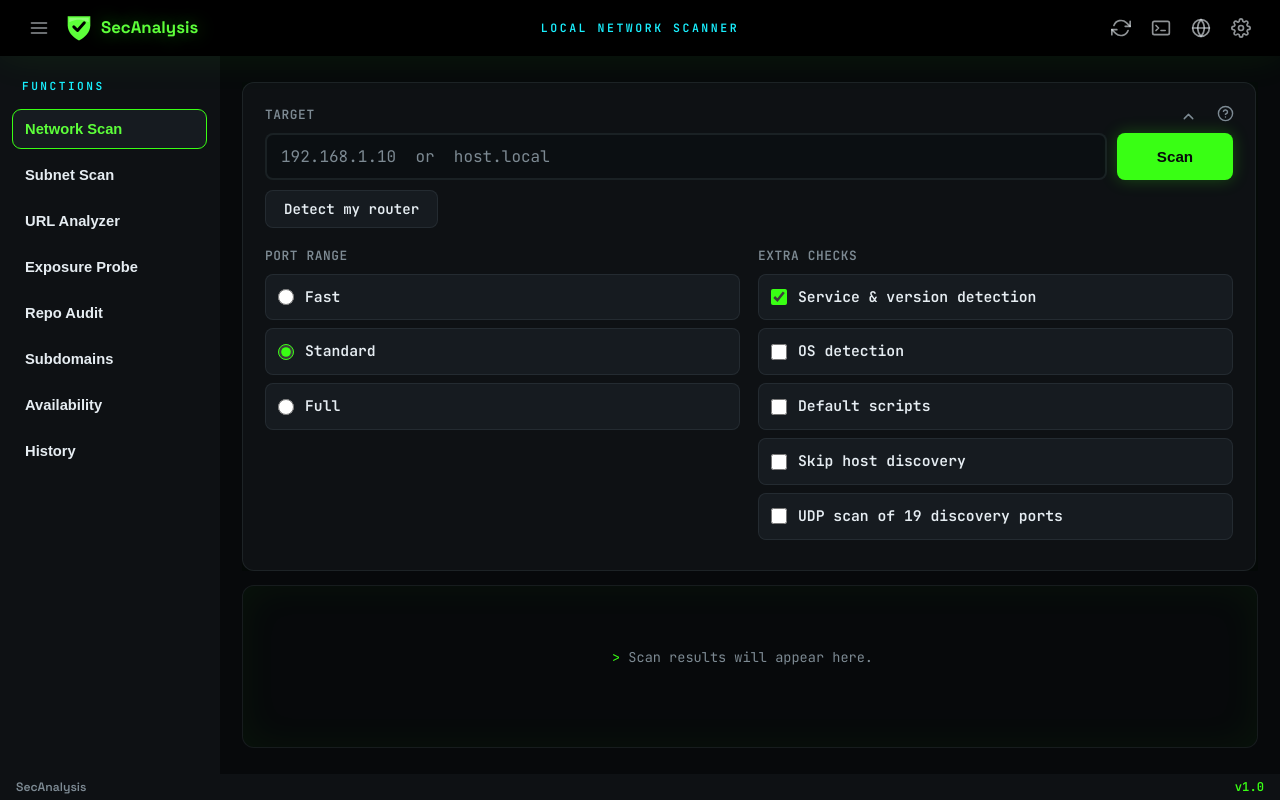
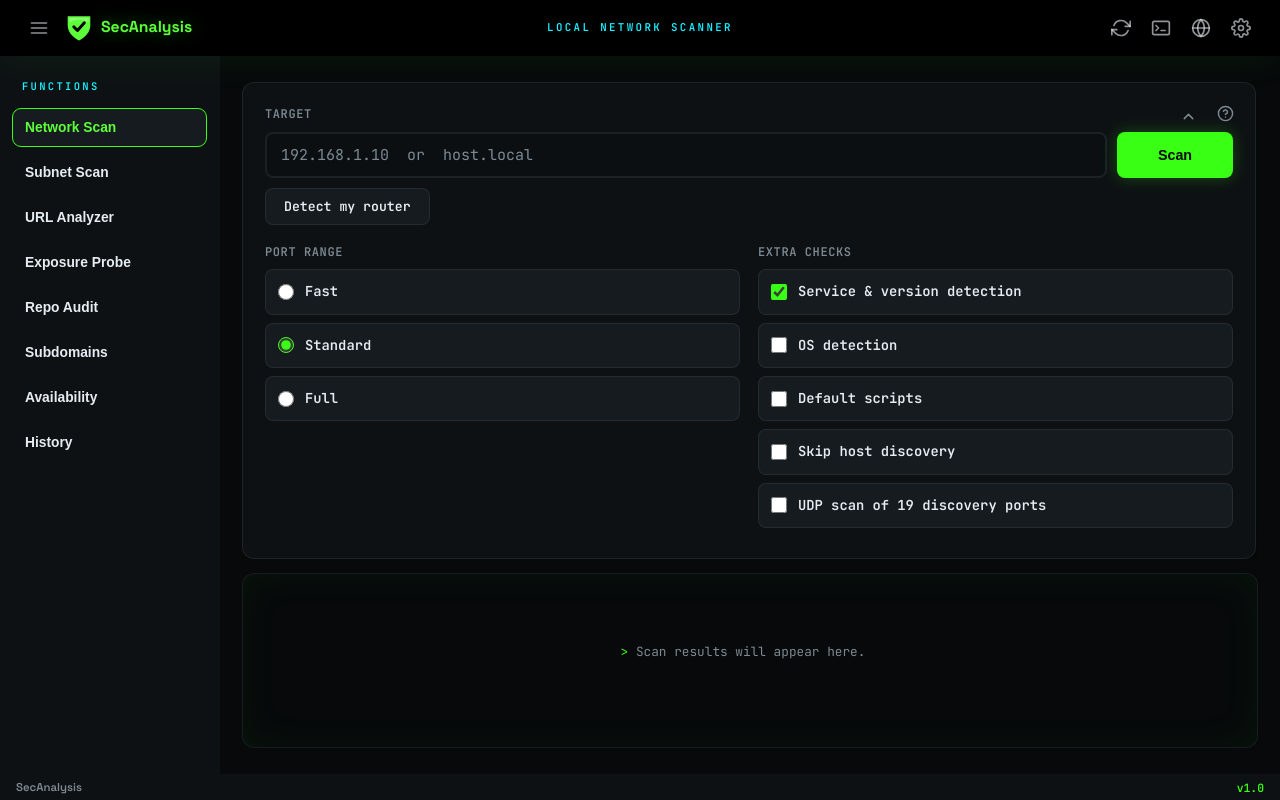
Before and after one commit to MauriceM0ss/SecAnalysis, a Flask app: page / in a window 1280 px wide. Run offline with Flask 3, Linux system fonts and the light colour scheme; data that the repository does not hold is empty; parts of the project's set-up code (start-up, migrations or seed data) failed here and were passed over.

Commit message:
Shrink the type a little, and put a screenshot on the README
Every font-size in this stylesheet is already in rem and nothing else is —
spacing, radii and widths are all px — so a root font-size is a knob that
moves the text and only the text. 15px against the browser's default of
16px makes it about 6% smaller without shifting a single box. body's own
size joins the same knob so it scales along with everything else.

The screenshot is a throwaway instance on an empty database, filled with
invented demo content and shot in Dark Terminal at 1280x800. Nothing in
it is real data.

Co-Authored-By: Claude Opus 5 <noreply@anthropic.com>

```diff
--- a/static/style.css
+++ b/static/style.css
@@ -211,6 +211,14 @@ select { -webkit-appearance: none; appearance: none; }
   --pane-rule: transparent;
 }
 
+/* Type scale for the whole app. Every font-size below is in rem and nothing
+   else is — spacing, radii and widths are all px — so this one number is the
+   size of the text and only the text. 15px against the browser's default of
+   16px makes everything about 6% smaller without moving any layout. */
+html {
+  font-size: 15px;
+}
+
 body {
   font-family: var(--font-mono);
   -webkit-font-smoothing: antialiased;
@@ -220,7 +228,7 @@ body {
   overflow: hidden;
   display: flex;
   flex-direction: column;
-  font-size: 14px;
+  font-size: 0.875rem;
   line-height: 1.55;
 }
 ::selection { background: var(--sel-bg); color: var(--sel-fg); }
```
Also changed, not shown: README.md, 1 other file.
